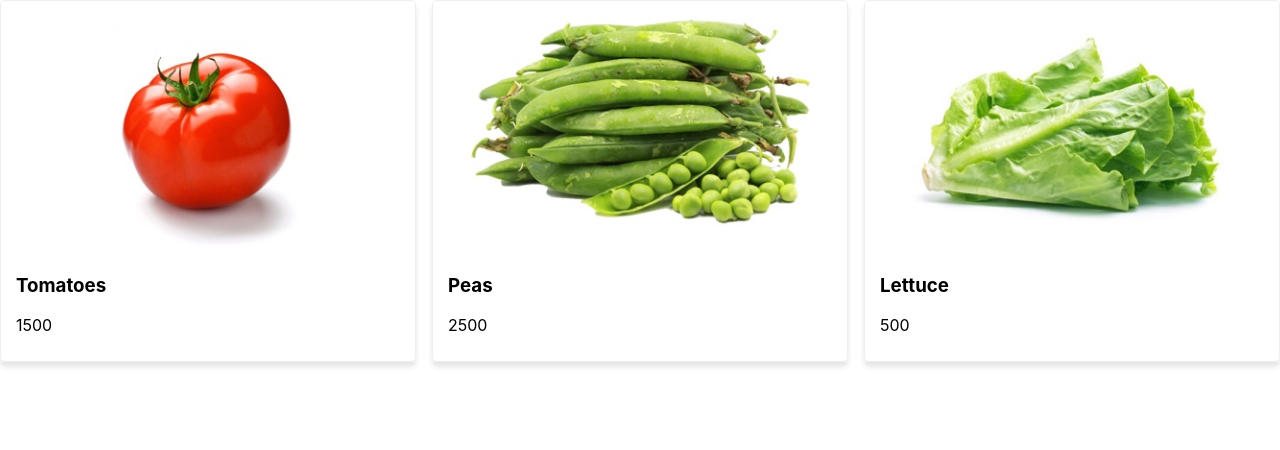
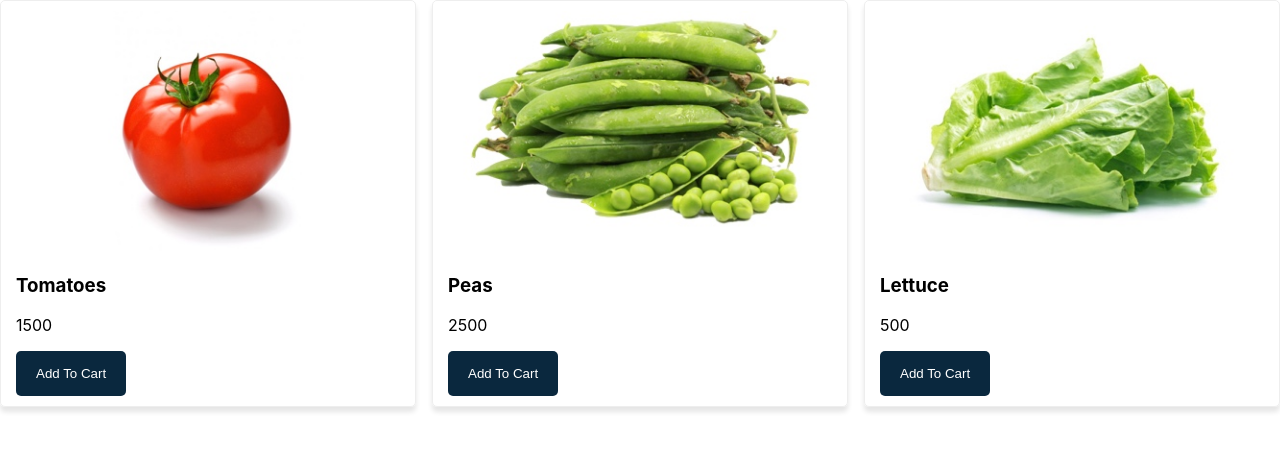
Before and after one commit to LuFabb/Shopping-Cart, a React (Create React App) app: page / in a window 1280 px wide. Shown: the top 450 px of the page. Built offline with nearby package versions, Linux system fonts and the light colour scheme.

Commit message:
add the cart button

```diff
--- /dev/null
+++ b/src/components/Button.js
@@ -0,0 +1,22 @@
+import { Component } from "react";
+
+const styles = {
+  button: {
+    backgroundColor: '#0A283E',
+    color: '#fff',
+    padding: '15px 20px',
+    border: 'none',
+    borderRadius: '5px',
+    cursor: 'pointer',
+  }
+}
+
+class Button extends Component {
+  render() {
+    return (
+      <button style={styles.button} {...this.props}/>
+    )
+  }
+}
+
+export default Button
--- a/src/components/Product.js
+++ b/src/components/Product.js
@@ -1,4 +1,5 @@
 import { Component } from "react";
+import Button from './Button'
 
 const styles = {
   product: {
@@ -14,12 +15,15 @@
 }
 class Product extends Component {
   render() {
-    const { product } = this.props
+    const { product, addToCart } = this.props
     return (
       <div style={styles.product}>
         <img style={styles.img} alt={product.name} src={product.img} />
         <h3>{product.name}</h3>
         <p>{product.price}</p>
+        <Button onClick={() => addToCart(product)}>
+          Add To Cart
+        </Button>
       </div>
     )
   }
```
